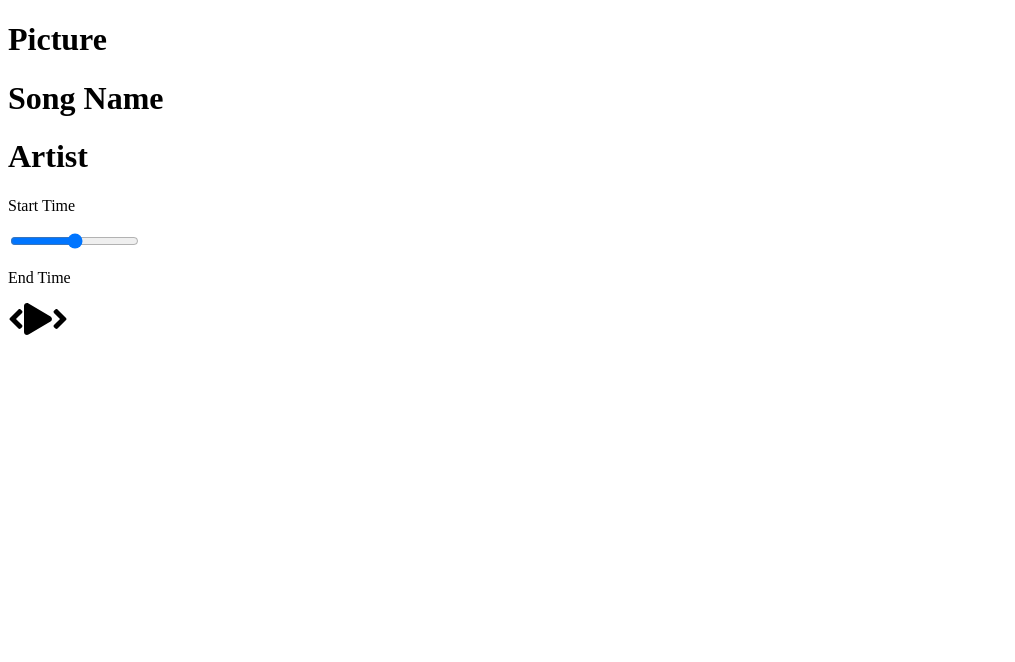
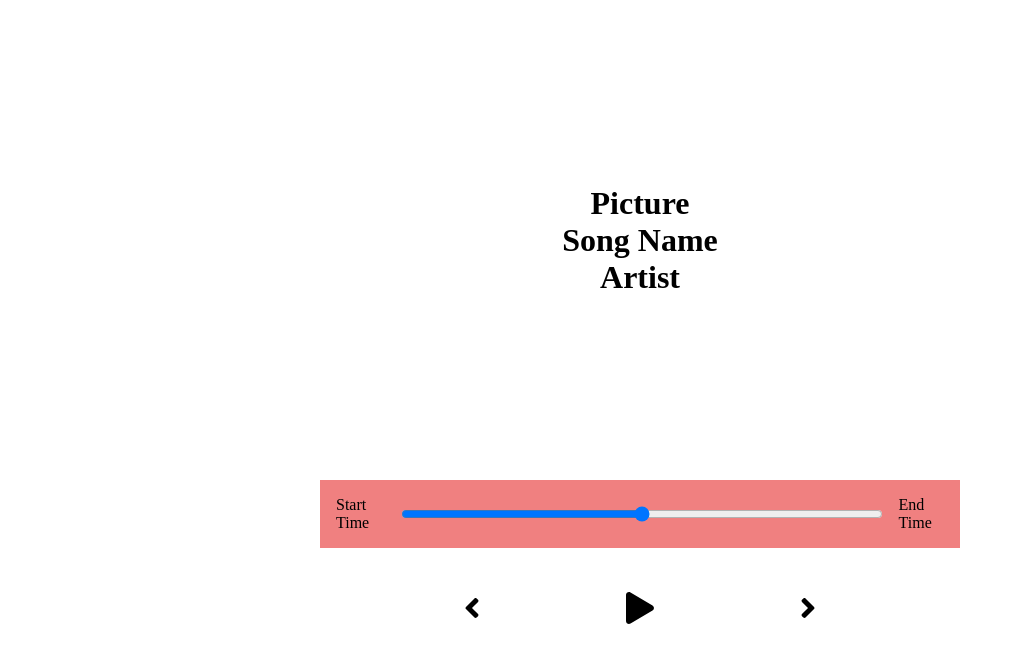
Before and after one commit to vikil94/music-player, a React (Create React App) app: page / in a window 1280 px wide. Shown: the top 662 px of the page, without its empty margins (0-1015 px from the left). Built offline with nearby package versions, Linux system fonts and the light colour scheme.

Commit message:
Using sass to style the pages - still all in boiler plate format but the style of the page is done now

```diff
--- a/package.json
+++ b/package.json
@@ -9,7 +9,7 @@
     "@testing-library/jest-dom": "^5.11.8",
     "@testing-library/react": "^11.2.3",
     "@testing-library/user-event": "^12.6.0",
-    "node-sass": "^5.0.0",
+    "node-sass": "^4.14.1",
     "react": "^17.0.1",
     "react-dom": "^17.0.1",
     "react-scripts": "4.0.1",
--- a/src/App.js
+++ b/src/App.js
@@ -1,4 +1,6 @@
 import React from 'react';
+//Import Styles
+import './styles/app.scss';
 // Adding Components
 import Player from './components/Player';
 import Song from './components/Song';
--- /dev/null
+++ b/src/styles/_player.scss
@@ -0,0 +1,31 @@
+.player {
+	min-height: 20vh;
+	display: flex;
+	flex-direction: column;
+	align-items: center;
+	justify-content: space-between;
+}
+
+.time-control {
+	width: 50%;
+	background: lightcoral;
+	display: flex;
+	input {
+		width: 100%;
+		padding: 1rem 2rem;
+	}
+	p {
+		padding: 1rem;
+	}
+}
+
+.play-control {
+	display: flex;
+	justify-content: space-between;
+	align-items: center;
+	padding: 1rem;
+	width: 30%;
+	svg {
+		cursor: pointer;
+	}
+}
--- /dev/null
+++ b/src/styles/_song.scss
@@ -0,0 +1,7 @@
+.song-container {
+	min-height: 60vh;
+	display: flex;
+	flex-direction: column;
+	align-items: center;
+	justify-content: center;
+}
--- a/src/styles/app.scss
+++ b/src/styles/app.scss
@@ -3,3 +3,6 @@
 	padding: 0;
 	box-sizing: border-box;
 }
+
+@import "./player";
+@import "./song";
```
Also changed, not shown: 1 other file (tests, documents, lock files or other folders).
